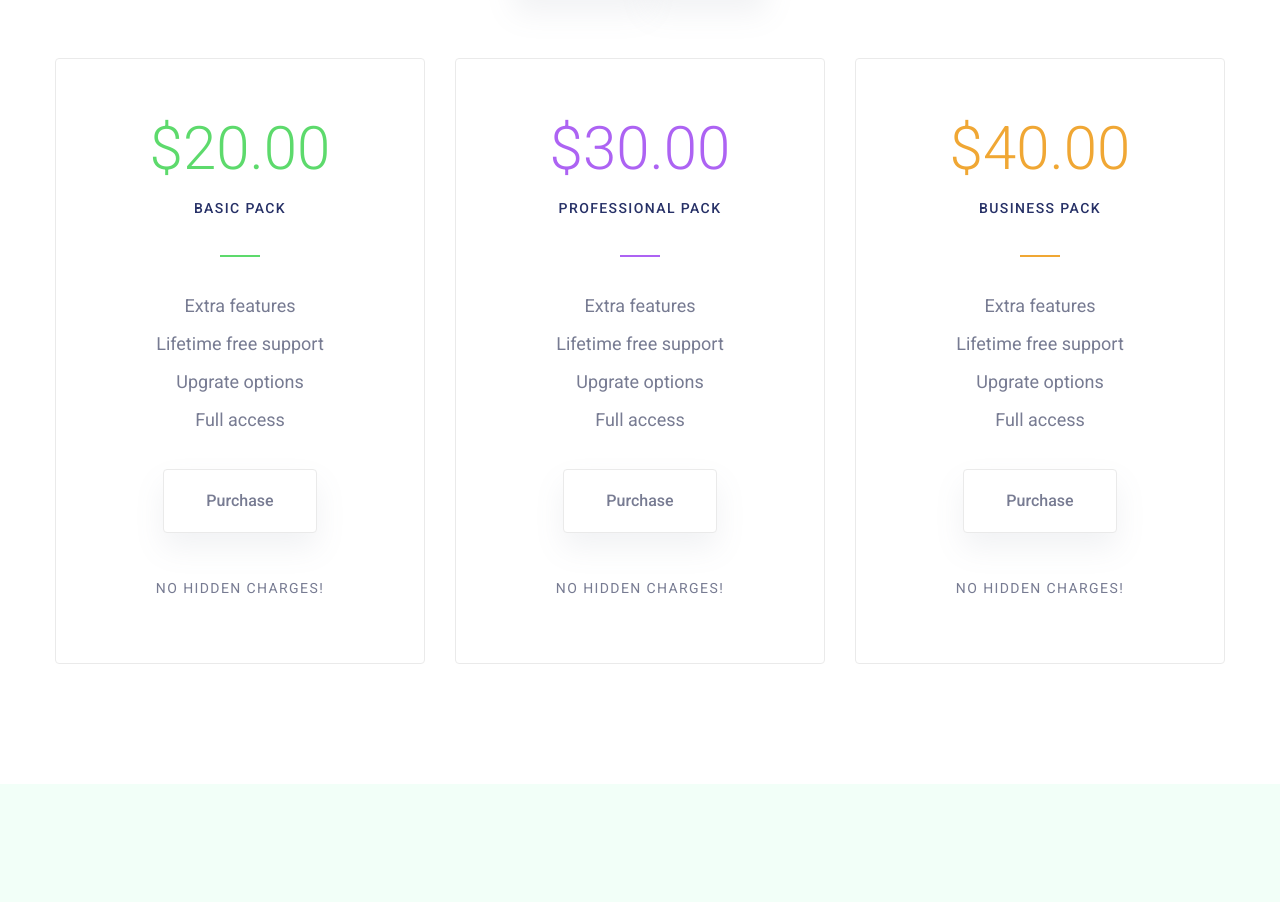
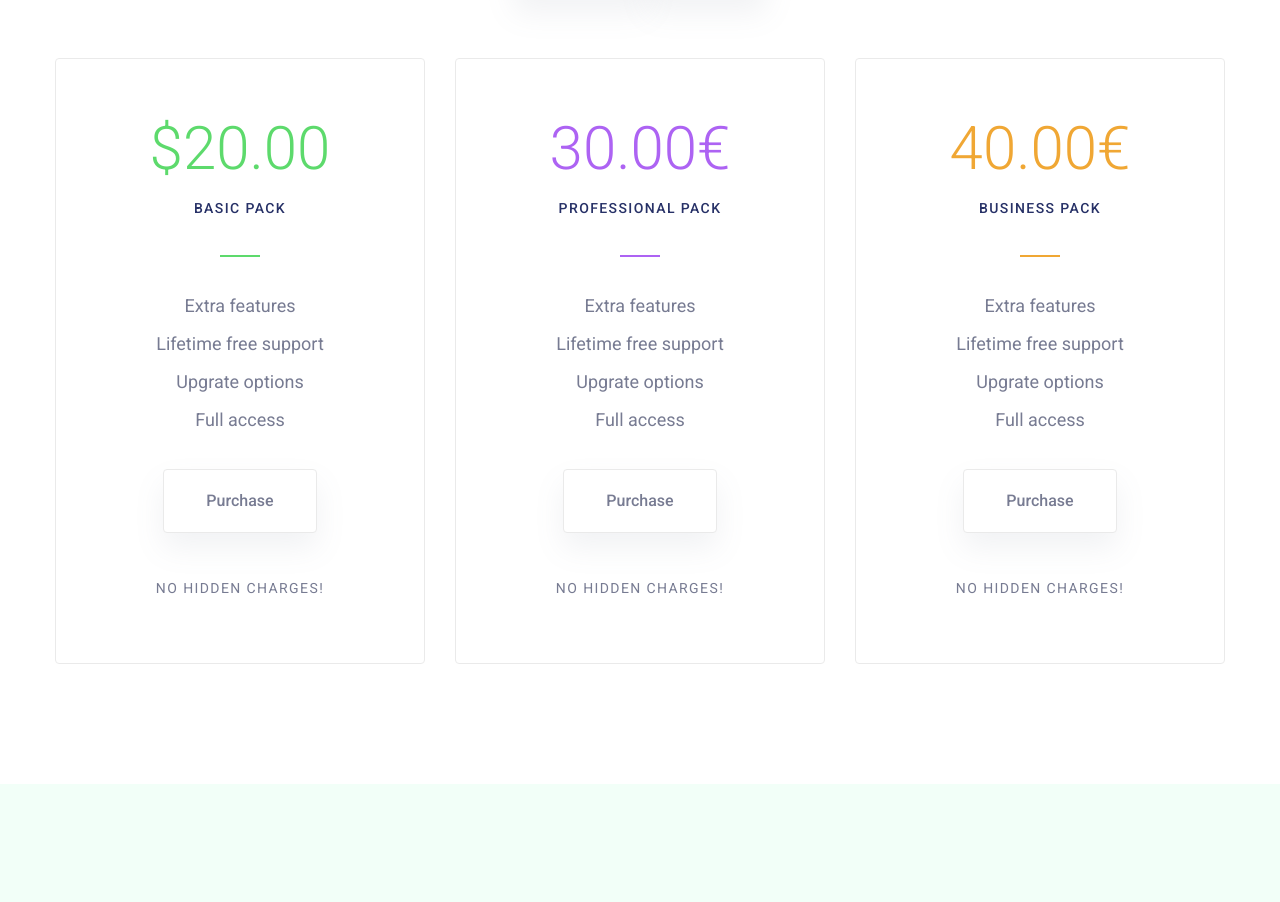
Before and after one commit to Sylvestre22/YoumiReact, a React (Create React App) app: page / in a window 1280 px wide. Shown: the part 3640-4542 px from the top of the page. Built offline with nearby package versions, Linux system fonts and the light colour scheme; some icons are missing.

Commit message:
Update Pricing.tsx

```diff
--- a/src/components/Pricing.tsx
+++ b/src/components/Pricing.tsx
@@ -55,7 +55,7 @@ const Pricing:FC = ():JSX.Element =>{
                             <div className="col-lg-4 col-md-6 col-sm-12">
                                 <div className="single-pricing-one pro-pack">
                                     <div className="top-block">
-                                        <span className="price ">$30.00</span>
+                                        <span className="price ">30.00€</span>
                                         <span className="pack-name">Professional pack</span>
                                         <div className="line"></div>
                                     </div>
@@ -74,7 +74,7 @@ const Pricing:FC = ():JSX.Element =>{
                             <div className="col-lg-4 col-md-6 col-sm-12">
                                 <div className="single-pricing-one biz-pack">
                                     <div className="top-block">
-                                        <span className="price">$40.00</span>
+                                        <span className="price">40.00€</span>
                                         <span className="pack-name">Business pack</span>
                                         <div className="line"></div>
                                     </div>
@@ -97,7 +97,7 @@ const Pricing:FC = ():JSX.Element =>{
                             <div className="col-lg-4 col-md-6 col-sm-12">
                                 <div className="single-pricing-one basic-pack">
                                     <div className="top-block">
-                                        <span className="price">$75.00</span>
+                                        <span className="price">75.00€</span>
                                         <span className="pack-name">basic pack</span>
                                         <div className="line"></div>
                                     </div>
```
